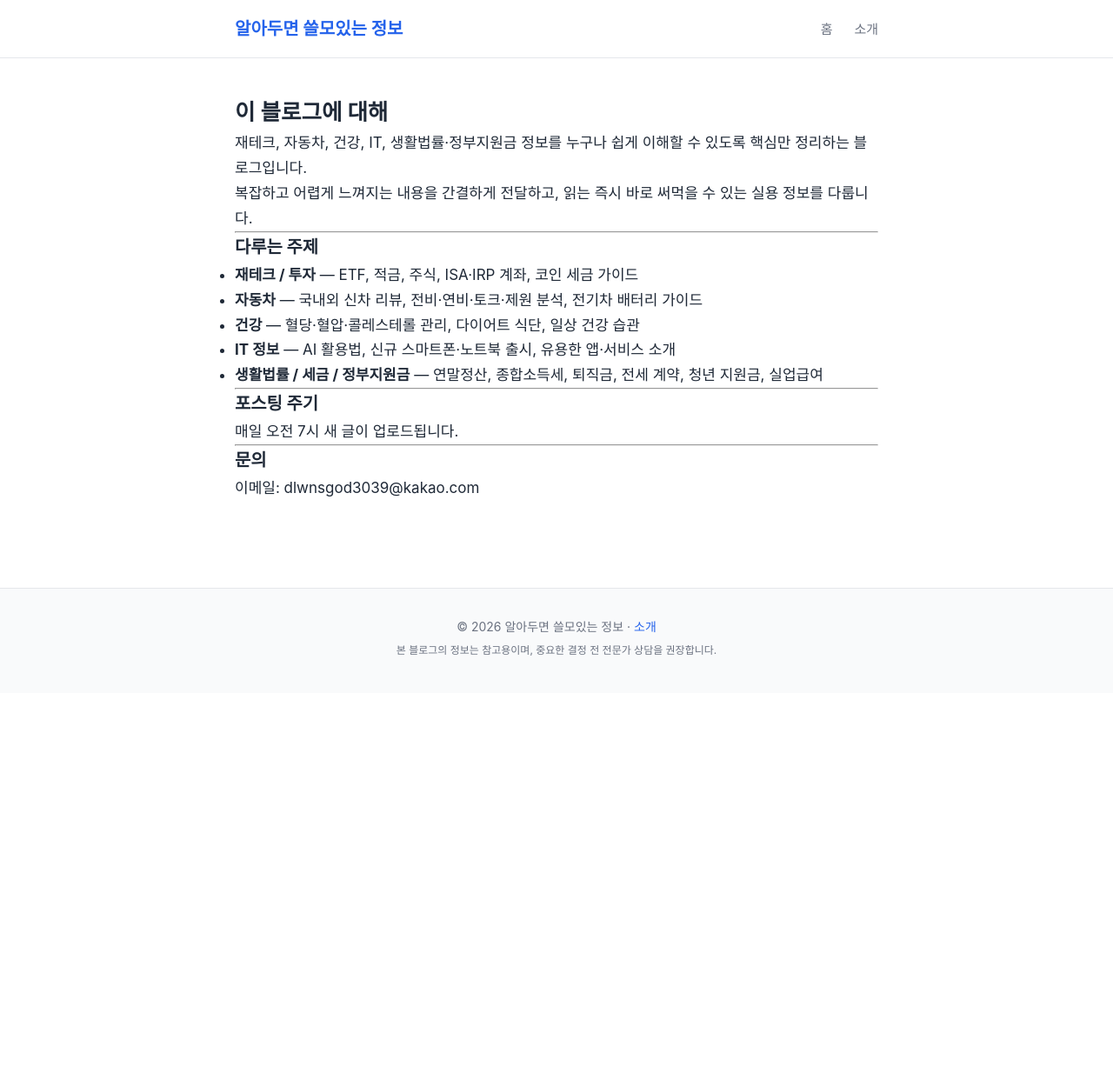
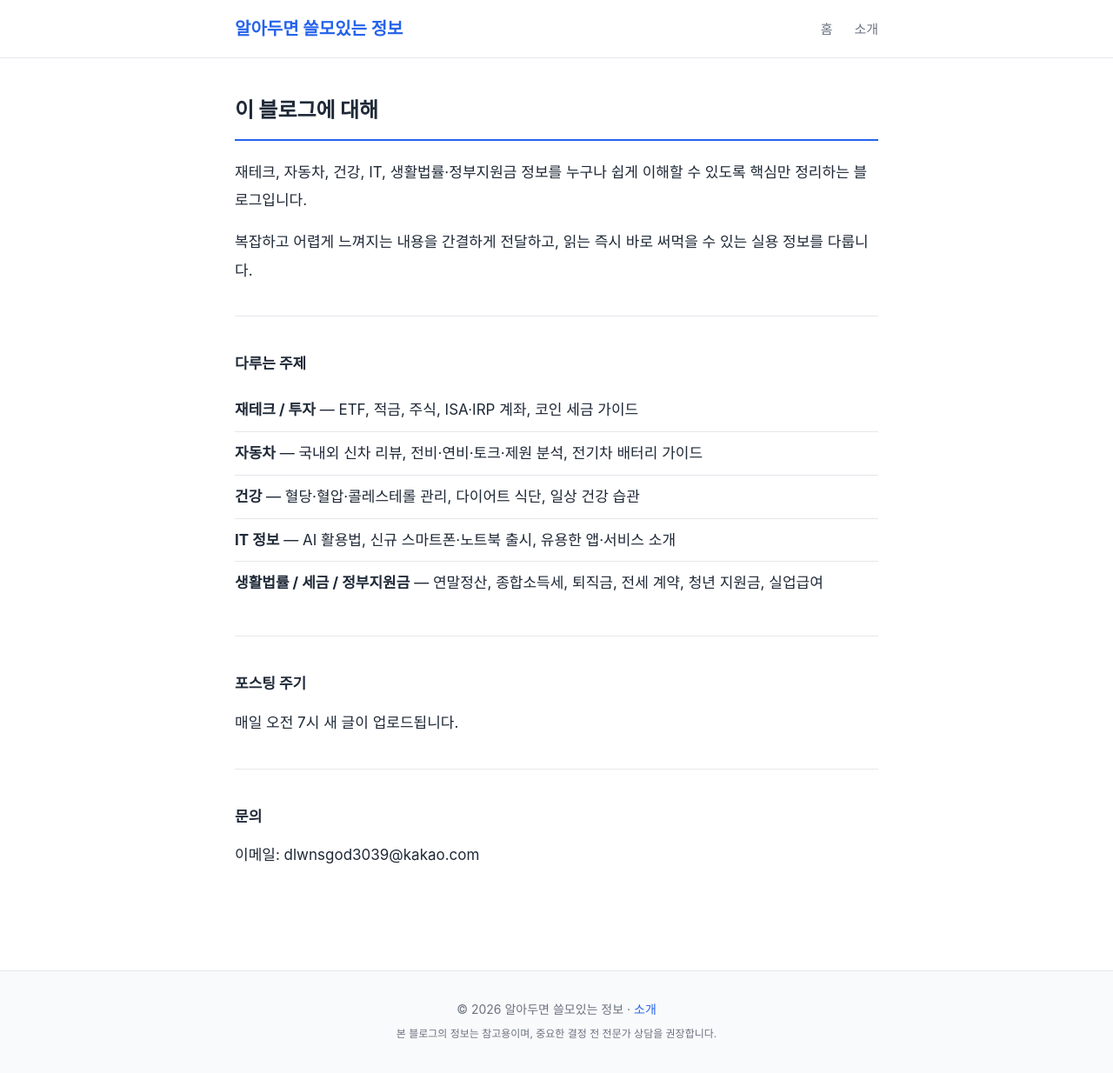
Before and after one commit to JunHaing/JunHaing.github.io, a Jekyll site: the page built from about.md, in a window 1280 px wide and 1237 px high. Shown: the top 1234 px of the window at 87% size. Built offline with Jekyll 4.4.1, drawn with Linux system fonts in a browser that asks for light colours.

Commit message:
style: 소개 페이지 가독성 개선 (h2·h3·p·ul·hr 간격 추가)
Co-Authored-By: Claude Sonnet 4.6 <noreply@anthropic.com>

```diff
--- a/assets/css/style.css
+++ b/assets/css/style.css
@@ -61,6 +61,42 @@ body {
 
 /* 메인 */
 .main-content { padding: 40px 20px; }
+
+/* 소개 등 일반 페이지 가독성 */
+.main-content h2 {
+  font-size: 24px;
+  font-weight: 800;
+  margin: 0 0 20px;
+  padding-bottom: 12px;
+  border-bottom: 2px solid var(--color-primary);
+}
+.main-content h3 {
+  font-size: 17px;
+  font-weight: 700;
+  margin: 40px 0 14px;
+  color: var(--color-text);
+}
+.main-content p {
+  margin-bottom: 16px;
+  line-height: 1.9;
+  color: var(--color-text);
+}
+.main-content ul {
+  list-style: none;
+  margin: 0 0 16px 0;
+  padding: 0;
+}
+.main-content ul li {
+  padding: 10px 0 10px 0;
+  border-bottom: 1px solid var(--color-border);
+  line-height: 1.7;
+}
+.main-content ul li:last-child { border-bottom: none; }
+.main-content hr {
+  border: none;
+  border-top: 1px solid var(--color-border);
+  margin: 36px 0;
+}
 
 /* 홈 - 포스트 목록 */
 .post-list { list-style: none; }
```
